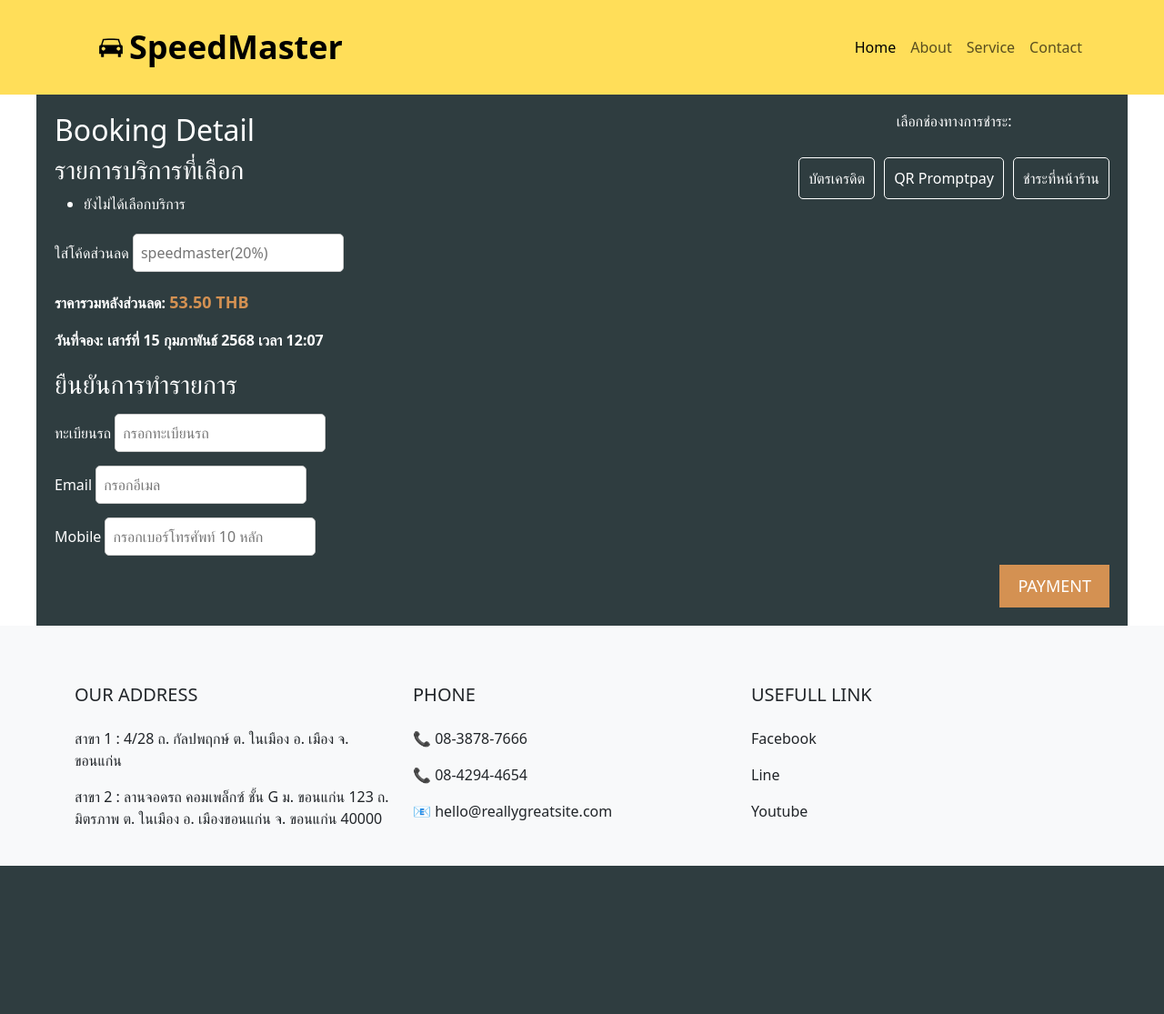
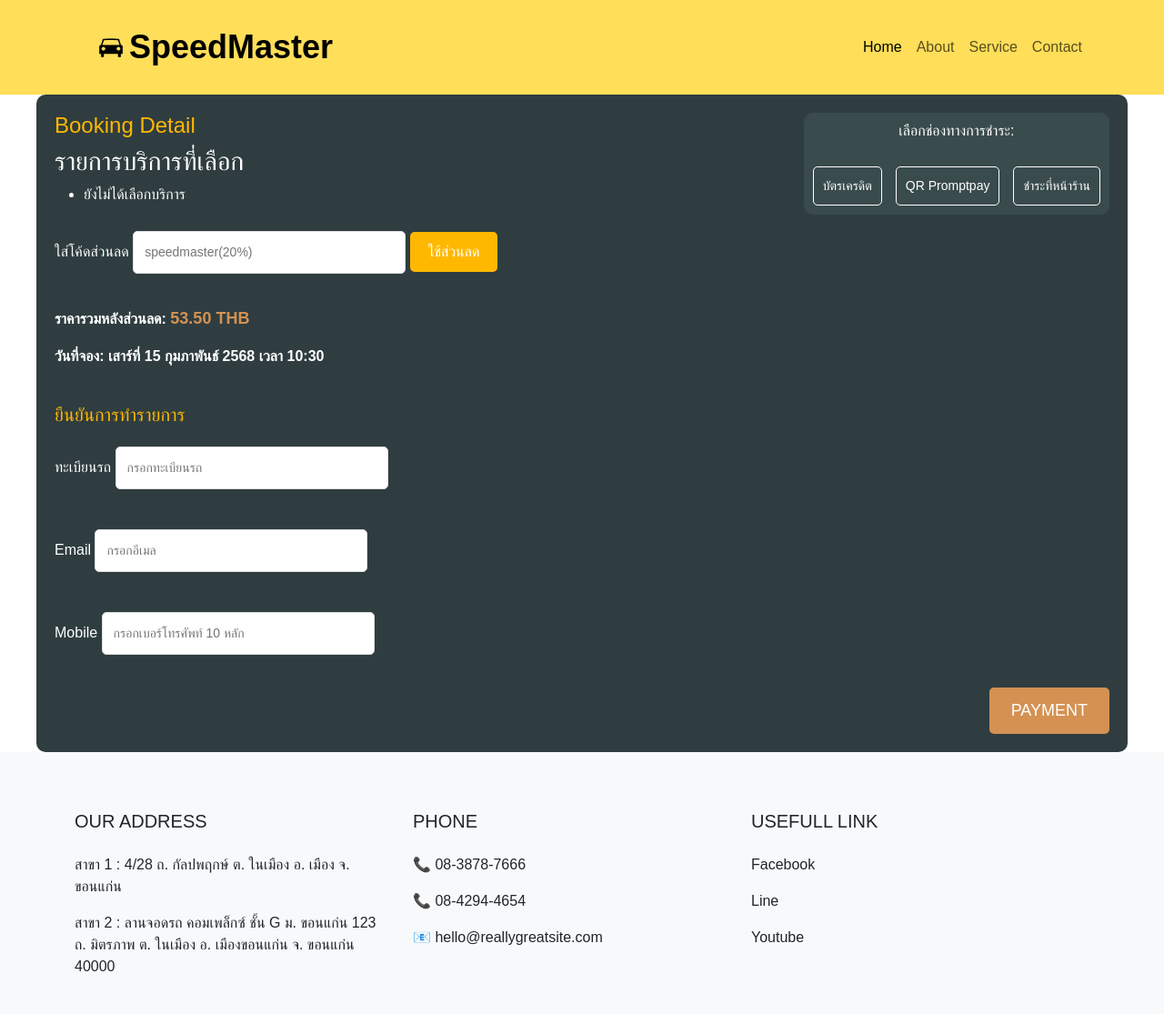
Before and after one commit to BookantnaOG/SpeedMaster, a Django app: page /payment/ in a window 1280 px wide. Shown: the whole page at 91% size. Before the commit the page ends 952 px from the top, so only its background shows below. Run offline with Django 5.2, Linux system fonts and the light colour scheme.

Commit message:
Fix Payment!
เหลือ แค่เลือกช่องชำระและตกแต่ง

```diff
--- a/speedmaster/static/payment.css
+++ b/speedmaster/static/payment.css
@@ -1,24 +1,28 @@
-/* Detail Booking Container */
-/* ทำให้พื้นหลังของหน้าทั้งหมดเป็นสีขาว */
+/* General body styling */
 body {
     background-color: white;
+    font-family: Arial, sans-serif;
+    margin: 0;
+    padding: 0;
 }
 
-
-
+/* Detail Booking Container */
 .detail-booking-container {
     position: relative;
-    margin-top: 20px; /* ลดพื้นที่สีเขียวจาก footer */
-    padding-bottom: 40px; /* เพิ่ม padding ด้านล่างเพื่อความสมดุล */
+    margin-top: 20px; /* ลดช่องว่างด้านบน */
+    padding-bottom: 40px; /* เพิ่ม padding ด้านล่าง */
     background-color: #2F3D40;
     color: white;
     padding: 20px;
     max-width: 1200px;
     margin: 0 auto;
+    border-radius: 10px;
 }
 
 .detail-booking-container h2 {
     margin-top: 0;
+    font-size: 24px;
+    color: #FFB800;
 }
 
 .detail-booking-container .detail {
@@ -30,11 +34,14 @@ body {
 }
 
 .detail-booking-container input {
-    width: 20%;
+    width: 100%;
+    max-width: 300px;
     padding: 8px;
     margin-top: 5px;
     border: 1px solid #ccc;
     border-radius: 5px;
+    font-size: 14px;
+    background-color: #fff; /* Background สำหรับ input */
 }
 
 /* Payment Method Container */
@@ -46,19 +53,23 @@ body {
     flex-direction: column;
     align-items: center;
     justify-content: flex-start;
+    background-color: #3A4B4D;
+    padding: 10px;
+    border-radius: 10px;
 }
 
 .payment-method-container .payment-title {
     margin-bottom: 10px;
     font-size: 16px;
     color: white;
+    text-align: center;
 }
 
 .payment-method-container .payment-options {
     margin-top: 20px;
     display: flex;
     flex-direction: row;
-    gap: 10px;
+    gap: 15px;
 }
 
 .payment-method-container .payment-options button {
@@ -69,6 +80,7 @@ body {
     color: white;
     cursor: pointer;
     transition: 0.3s;
+    font-size: 14px;
 }
 
 .payment-method-container .payment-options button:hover {
@@ -76,17 +88,64 @@ body {
     color: black;
 }
 
-/* Confirmation Section */
-.confirmation-section {
+/* Payment Forms Container */
+.payment-forms {
+    display: flex;
+    justify-content: flex-end; /* จัดฟอร์มไปด้านขวา */
+    align-items: flex-start;
     margin-top: 20px;
 }
 
-.confirmation-section h3 {
+/* Payment Form Styling */
+.payment-form {
+    width: 100%; /* ให้ขยายเต็มที่ใน container */
+    max-width: 300px; /* จำกัดความกว้างสูงสุด */
+    background-color: #333;
+    padding: 20px;
+    border-radius: 10px;
+    margin-left: auto; /* จัดให้ฟอร์มไปทางด้านขวาสุด */
+    color: white;
+    border: 1px solid #444;
+    box-sizing: border-box; /* รวม padding และ border ในขนาดทั้งหมด */
+    overflow: hidden; /* ป้องกันไม่ให้เกิดพื้นที่ที่มองไม่เห็น */
+}
+
+
+
+.payment-form h3 {
     margin-bottom: 10px;
 }
 
+.payment-form input {
+    width: 100%;
+    padding: 10px;
+    margin-bottom: 10px;
+    border-radius: 5px;
+    border: 1px solid #ddd;
+    background-color: #fff;
+}
+
+/* QR Code Styling */
+#qr-code img {
+    width: 150px;
+    height: 150px;
+    display: block;
+    margin: 0 auto;
+}
+
+/* Confirmation Section */
+.confirmation-section {
+    margin-top: 40px;
+}
+
+.confirmation-section h3 {
+    margin-bottom: 15px;
+    font-size: 20px;
+    color: #FFB800;
+}
+
 .confirmation-section .input-box {
-    margin-bottom: 10px;
+    margin-bottom: 20px;
 }
 
 .confirmation-section .button-wrapper {
@@ -96,20 +155,19 @@ body {
 .confirmation-section .pay-button {
     background-color: #D49152;
     color: white;
-    padding: 10px 20px;
+    padding: 12px 24px;
     border: none;
     font-size: 18px;
     cursor: pointer;
     transition: 0.3s;
+    border-radius: 5px;
 }
 
 .confirmation-section .pay-button:hover {
     background-color: #C07B40;
 }
-/* รายการและราคา (Pricing Details) */
-/* รายการและราคา (Pricing Details) */
 
-/* รายการและราคา (Pricing Details) */
+/* Pricing Details */
 .pricing-details h3 {
     font-size: 24px;
     margin-bottom: 20px;
@@ -117,43 +175,77 @@ body {
     text-align: center;
 }
 
-/* ลบตารางและใช้รายการแทน */
+/* Remove table and use a list */
 #service-price-list {
-    list-style-type: none; /* เอาเครื่องหมายลูกศรออก */
+    list-style-type: none; /* ลบ bullet */
     padding: 0;
     margin: 0;
 }
 
-/* รายการและราคา (Pricing Details) */
-/* รายการและราคา (Pricing Details) */
+/* Service List Item */
 #service-price-list li {
-    background-color: #F1F1F1; /* สีพื้นหลังของแต่ละรายการ */
-    color: #333; /* ตัวหนังสือสีดำ */
+    background-color: #F1F1F1; /* พื้นหลังสำหรับแต่ละ item */
+    color: #333; /* สีข้อความ */
     padding: 12px;
     margin-bottom: 10px;
     border-radius: 5px;
     font-size: 16px;
     display: flex;
     justify-content: space-between;
+    align-items: center;
 }
 
-/* สำหรับค่าบริการ */
+/* Service Fee styling */
 #service-price-list li .service-fee {
-    font-size: 16px; /* ขนาดของข้อความ */
-    color: #333; /* สีข้อความ */
-    padding-left: 10px; /* ให้ข้อความ "ค่าบริการ" อยู่ห่างจากราคาเล็กน้อย */
+    font-size: 16px;
+    color: #333;
+    padding-left: 10px;
     font-weight: bold;
 }
 
-/* เพิ่มสีพื้นหลังที่แตกต่างสำหรับ VAT และราคารวม */
+/* Special styling for VAT and total price */
 #vat-price, #total-price {
+    background-color: #F7F7F7; /* พื้นหลังสีเทาอ่อนสำหรับ VAT และยอดรวม */
     font-weight: bold;
 }
 
-/* สีของราคาสุดท้าย */
+/* Final price color and styling */
 #final-price {
     color: #D49152;
     font-size: 18px;
     font-weight: bold;
     margin-top: 20px;
+    text-align: center;
 }
+
+/* Form Inputs */
+input[type="text"], input[type="email"], input[type="tel"] {
+    width: 100%;
+    padding: 12px;
+    margin-top: 8px;
+    margin-bottom: 16px;
+    border: 1px solid #ddd;
+    border-radius: 5px;
+    font-size: 14px;
+    background-color: white;
+}
+
+input[type="text"]:focus, input[type="email"]:focus, input[type="tel"]:focus {
+    outline: none;
+    border-color: #D49152;
+}
+
+/* Button Styling */
+button {
+    padding: 10px 20px;
+    border: none;
+    background-color: #FFB800;
+    color: white;
+    border-radius: 5px;
+    font-size: 16px;
+    cursor: pointer;
+}
+
+button:hover {
+    background-color: #D49152;
+}
--- a/speedmaster/static/payment.js
+++ b/speedmaster/static/payment.js
@@ -1,115 +1,68 @@
 document.addEventListener("DOMContentLoaded", function () {
-    // ฟังก์ชันในการจัดรูปแบบวันที่และเวลา
-    function formatDateTime(date) {
+    // ฟังก์ชันแสดงรูปแบบวันที่และเวลา
+    function formatDateTime(day, time) {
         const daysOfWeek = ["อาทิตย์", "จันทร์", "อังคาร", "พุธ", "พฤหัสบดี", "ศุกร์", "เสาร์"];
         const monthsOfYear = ["มกราคม", "กุมภาพันธ์", "มีนาคม", "เมษายน", "พฤษภาคม", "มิถุนายน", "กรกฎาคม", "สิงหาคม", "กันยายน", "ตุลาคม", "พฤศจิกายน", "ธันวาคม"];
 
-        const dayOfWeek = daysOfWeek[date.getDay()];
-        const day = date.getDate();
-        const month = monthsOfYear[date.getMonth()];
-        const year = date.getFullYear() + 543; // เพิ่มปีพุทธศักราช
-        const hours = String(date.getHours()).padStart(2, '0');
-        const minutes = String(date.getMinutes()).padStart(2, '0');
+        const currentDate = new Date();
+        const dayOfWeek = daysOfWeek[currentDate.getDay()]; // วันในสัปดาห์จากเครื่อง
+        const dayOfMonth = currentDate.getDate(); // วันที่ในเดือนจากเครื่อง
+        const month = monthsOfYear[currentDate.getMonth()]; // เดือนจากเครื่อง
+        const year = currentDate.getFullYear() + 543; // พ.ศ.
 
-        return `${dayOfWeek}ที่ ${day} ${month} ${year} เวลา ${hours}:${minutes}`;
+        return `${dayOfWeek}ที่ ${dayOfMonth} ${month} ${year} เวลา ${time}`;
     }
 
-    // ได้รับวันที่และเวลาปัจจุบัน
-    const currentDate = new Date();
+    // แสดงวันที่และเวลาจองจาก Local Storage
+    const selectedDay = localStorage.getItem('selectedDay') || "จันทร์";
+    const selectedTime = localStorage.getItem('selectedTime') || "10:30";
+    document.getElementById('booking-time-display').innerText = formatDateTime(selectedDay, selectedTime);
 
-    // แสดงวันที่และเวลาที่จอง
-    const bookingDateElement = document.getElementById('booking-time-display');
-    if (bookingDateElement) {
-        bookingDateElement.innerText = formatDateTime(currentDate);
-    }
-
-    // ตัวอย่างการใช้ค่าที่ได้
+    // ค่าบริการ
     const servicePrices = {
         "เคลือบแก้ว": 500,
         "ติดฟิล์มกันรอย": 200,
-        "ล้างรถ": 100 // ตัวอย่างบริการอื่น ๆ
+        "ล้างรถ": 100
     };
 
-    // ดึงค่าบริการที่เลือกจาก localStorage
+    // แสดงบริการที่เลือก
     let selectedServices = JSON.parse(localStorage.getItem('selectedServices')) || [];
+    const servicePriceTable = document.getElementById('service-price-table');
+    servicePriceTable.innerHTML = selectedServices.length > 0 ?
+        selectedServices.map(service => `<li>${service} ${servicePrices[service] || 0} THB</li>`).join('') +
+        `<li>ค่าบริการ 50 THB</li>` :
+        '<li>ยังไม่ได้เลือกบริการ</li>';
 
-    // กำหนดลำดับของบริการที่ต้องการ
-    const serviceOrder = ["ล้างรถ", "เคลือบแก้ว", "ติดฟิล์มกันรอย"];
+    // คำนวณราคารวม
+    function calculateFinalPrice() {
+        let totalPrice = selectedServices.reduce((total, service) => total + (servicePrices[service] || 0), 0) + 50;
+        const vat = totalPrice * 0.07;
+        document.getElementById('final-price').innerText = `${(totalPrice + vat).toFixed(2)} THB`;
+    }
+    calculateFinalPrice();
 
-    // เรียงลำดับบริการที่เลือกตามลำดับที่กำหนด
-    selectedServices = selectedServices.sort((a, b) => {
-        return serviceOrder.indexOf(a) - serviceOrder.indexOf(b);
+    // ฟังก์ชันเลือกช่องทางชำระเงิน
+    function showPaymentForm(formId) {
+        document.querySelectorAll('.payment-form').forEach(form => form.style.display = 'none');
+        document.getElementById(formId).style.display = 'block';
+    }
+
+    document.getElementById('credit-card-btn').addEventListener("click", () => showPaymentForm('credit-card-form'));
+    document.getElementById('qr-code-btn').addEventListener("click", () => showPaymentForm('qr-code'));
+    document.getElementById('store-payment-btn').addEventListener("click", () => showPaymentForm('store-payment'));
+
+    // ใช้โค้ดส่วนลด
+    document.getElementById('apply-discount-btn').addEventListener("click", function () {
+        const discountCode = document.getElementById('discount-code').value;
+        let finalPrice = parseFloat(document.getElementById('final-price').innerText.replace(" THB", ""));
+        if (discountCode === "speedmaster") {
+            finalPrice *= 0.8;
+        }
+        document.getElementById('final-price').textContent = `${finalPrice.toFixed(2)} THB`;
     });
 
-    // แสดงรายการบริการพร้อมราคา
-    const servicePriceTable = document.getElementById('service-price-table');
-    let serviceList = "";
-    if (selectedServices.length > 0) {
-        serviceList = selectedServices.map(service => {
-            const price = servicePrices[service] || 0;
-            return `<li>${service} ${price} THB</li>`; // ไม่มีจุดขาว
-        }).join('');
-        // เพิ่มค่าบริการ 50 บาทลงในบรรทัดสุดท้าย
-        serviceList += `<li>ค่าบริการ 50 THB</li>`;
-        servicePriceTable.innerHTML = serviceList;
-    } else {
-        servicePriceTable.innerHTML = '<li>ยังไม่ได้เลือกบริการ</li>';
-    }
-
-    // คำนวณราคารวม (รวม VAT และค่าบริการ)
-    const calculateFinalPrice = () => {
-        let totalPrice = selectedServices.reduce((total, service) => {
-            return total + (servicePrices[service] || 0);
-        }, 0);
-
-        // เพิ่มค่าบริการ 50 บาท
-        const serviceFee = 50;
-        totalPrice += serviceFee;
-
-        const vat = totalPrice * 0.07; // คำนวณ VAT 7%
-        const finalPrice = totalPrice + vat;
-
-        // แสดงราคาสุดท้าย
-        document.getElementById('final-price').innerText = `${finalPrice.toFixed(2)} THB`;
-    };
-
-    // คำนวณราคาหลังจากแสดงบริการที่เลือก
-    calculateFinalPrice();
-    // ฟังก์ชันสำหรับแสดงฟอร์มตามการเลือกช่องทางการชำระเงิน
-function showCreditCardForm() {
-    // ซ่อนฟอร์มอื่น ๆ
-    document.getElementById('credit-card-form').style.display = 'block';
-    document.getElementById('qr-code').style.display = 'none';
-    document.getElementById('store-payment').style.display = 'none';
-}
-
-function showQRCode() {
-    // ซ่อนฟอร์มอื่น ๆ
-    document.getElementById('credit-card-form').style.display = 'none';
-    document.getElementById('qr-code').style.display = 'block';
-    document.getElementById('store-payment').style.display = 'none';
-}
-
-function showStorePayment() {
-    // ซ่อนฟอร์มอื่น ๆ
-    document.getElementById('credit-card-form').style.display = 'none';
-    document.getElementById('qr-code').style.display = 'none';
-    document.getElementById('store-payment').style.display = 'block';
-}
-
-// ฟังก์ชันการคำนวณส่วนลด (กรณีที่มีโค้ดส่วนลด)
-function applyDiscount() {
-    var discountCode = document.getElementById('discount-code').value;
-    var finalPrice = 1000; // สมมติราคามาตรฐานก่อนส่วนลด
-    if (discountCode === "speedmaster") {
-        finalPrice = finalPrice * 0.8; // 20% off
-    }
-    document.getElementById('final-price').textContent = finalPrice + " THB";
-}
-
-// ฟังก์ชันสำหรับการทำการชำระเงิน (จะใส่โค้ดเพิ่มเติมตามความต้องการ)
-function processPayment() {
-    // ตรวจสอบข้อมูลและทำการชำระเงินที่ต้องการ
-    alert('กำลังดำเนินการชำระเงิน...');
-}
+    // การชำระเงิน
+    document.getElementById('payment-btn').addEventListener("click", function () {
+        alert('กำลังดำเนินการชำระเงิน...');
+    });
 });
--- a/speedmaster/templates/payment.html
+++ b/speedmaster/templates/payment.html
@@ -2,7 +2,6 @@
 {% load static %}
 
 {% block content %}
-<!-- เชื่อมโยง CSS สำหรับ Payment -->
 <link rel="stylesheet" href="{% static 'payment.css' %}">
 
 <div class="detail-booking-container">
@@ -12,16 +11,60 @@
     <div class="service-details">
         <h3>รายการบริการที่เลือก</h3>
         <div class="service-list">
-            <ul id="service-price-table">
-                <!-- รายการบริการจะถูกแสดงที่นี่ -->
-            </ul>
+            <ul id="service-price-table"></ul>
         </div>
     </div>
 
-    <!-- ใส่โค้ดส่วนลด -->
-    <div class="input-box">
-        <label>ใส่โค้ดส่วนลด</label>
-        <input type="text" id="discount-code" placeholder="speedmaster(20%)" oninput="applyDiscount()">
+    <!-- Payment and Discount Section -->
+    <div class="payment-and-discount-container">
+        <div class="payment-method-container">
+            <h3 class="payment-title">เลือกช่องทางการชำระ:</h3>
+            <div class="payment-options">
+                <button id="credit-card-btn">บัตรเครดิต</button>
+                <button id="qr-code-btn">QR Promptpay</button>
+                <button id="store-payment-btn">ชำระที่หน้าร้าน</button>
+            </div>
+        </div>
+
+        <!-- Payment Forms -->
+        <div class="payment-forms">
+            <!-- Credit Card Form -->
+            <div id="credit-card-form" class="payment-form" style="display:none;">
+                <h3>กรอกรายละเอียดบัตรเครดิต</h3>
+                <fieldset>
+                    <legend>Credit Card Details</legend>
+                    <label for="card-number">หมายเลขบัตร</label>
+                    <input type="text" id="card-number" placeholder="หมายเลขบัตร" required>
+                    <label for="expiry-date">วันหมดอายุ (MM/YY)</label>
+                    <input type="text" id="expiry-date" placeholder="MM/YY" required>
+                    <label for="cvv">CVV</label>
+                    <input type="text" id="cvv" placeholder="CVV" required>
+                    <label for="cardholder-name">ชื่อเจ้าของบัตร</label>
+                    <input type="text" id="cardholder-name" placeholder="ชื่อเจ้าของบัตร" required>
+                </fieldset>
+            </div>
+
+            <!-- QR Promptpay Form -->
+            <div id="qr-code" class="payment-form" style="display:none;">
+                <h3>QR Promptpay</h3>
+                <img src="{% static 'qr_code_image.png' %}" alt="QR Promptpay">
+            </div>
+
+            <!-- Store Payment Form -->
+            <div id="store-payment" class="payment-form" style="display:none;">
+                <h3>ชำระที่หน้าร้าน</h3>
+                <p>โปรดไปที่ร้านเพื่อทำการชำระเงิน</p>
+            </div>
+        </div>
+
+        <!-- ใส่โค้ดส่วนลด -->
+        <div class="discount-section">
+            <div class="input-box">
+                <label for="discount-code">ใส่โค้ดส่วนลด</label>
+                <input type="text" id="discount-code" placeholder="speedmaster(20%)">
+                <button id="apply-discount-btn">ใช้ส่วนลด</button>
+            </div>
+        </div>
     </div>
 
     <!-- แสดงราคาหลังจากใช้ส่วนลด -->
@@ -32,64 +75,28 @@
     <!-- แสดงเวลาที่จอง -->
     <p><b>วันที่จอง: <span id="booking-time-display">ยังไม่ได้เลือก</span></b></p>
 
-    <!-- Payment Section -->
-    <div class="payment-method-container">
-        <h3 class="payment-title">เลือกช่องทางการชำระ:</h3>
-        <div class="payment-options">
-            <button onclick="showCreditCardForm()">บัตรเครดิต</button>
-            <button onclick="showQRCode()">QR Promptpay</button>
-            <button onclick="showStorePayment()">ชำระที่หน้าร้าน</button>
-        </div>
-    </div>
-
-    <!-- ส่วนฟอร์มการชำระเงิน -->
-    <div id="credit-card-form" class="payment-form" style="display:none;">
-        <h3>กรอกรายละเอียดบัตรเครดิต</h3>
-        <label>หมายเลขบัตร</label>
-        <input type="text" id="card-number" placeholder="หมายเลขบัตร" required>
-        <label>วันหมดอายุ (MM/YY)</label>
-        <input type="text" id="expiry-date" placeholder="MM/YY" required>
-        <label>CVV</label>
-        <input type="text" id="cvv" placeholder="CVV" required>
-        <label>ชื่อเจ้าของบัตร</label>
-        <input type="text" id="cardholder-name" placeholder="ชื่อเจ้าของบัตร" required>
-    </div>
-
-    <div id="qr-code" class="payment-form" style="display:none;">
-        <h3>QR Promptpay</h3>
-        <img src="{% static 'qr_code_image.png' %}" alt="QR Promptpay">
-    </div>
-
-    <div id="store-payment" class="payment-form" style="display:none;">
-        <h3>ชำระที่หน้าร้าน</h3>
-        <p>โปรดไปที่ร้านเพื่อทำการชำระเงิน</p>
-    </div>
-
-    <!-- ส่วนยืนยันการทำรายการ -->
+    <!-- Confirmation Section -->
     <div class="confirmation-section">
         <h3>ยืนยันการทำรายการ</h3>
         <div class="input-fields">
             <div class="input-box">
-                <label>ทะเบียนรถ</label>
+                <label for="car-reg">ทะเบียนรถ</label>
                 <input type="text" id="car-reg" placeholder="กรอกทะเบียนรถ" required>
             </div>
             <div class="input-box">
-                <label>Email</label>
+                <label for="email">Email</label>
                 <input type="email" id="email" placeholder="กรอกอีเมล" required>
             </div>
             <div class="input-box mobile-input">
-                <label>Mobile</label>
+                <label for="mobile">Mobile</label>
                 <input type="text" id="mobile" placeholder="กรอกเบอร์โทรศัพท์ 10 หลัก" required>
             </div>
-            <!-- ห่อปุ่มใน container แยก -->
             <div class="button-wrapper">
-                <button class="pay-button" onclick="processPayment()">PAYMENT</button>
+                <button id="payment-btn" class="pay-button">PAYMENT</button>
             </div>
         </div>
     </div>
 </div>
 
-<!-- เชื่อมโยง JavaScript สำหรับ Payment -->
 <script src="{% static 'payment.js' %}"></script>
-
 {% endblock %}
```
